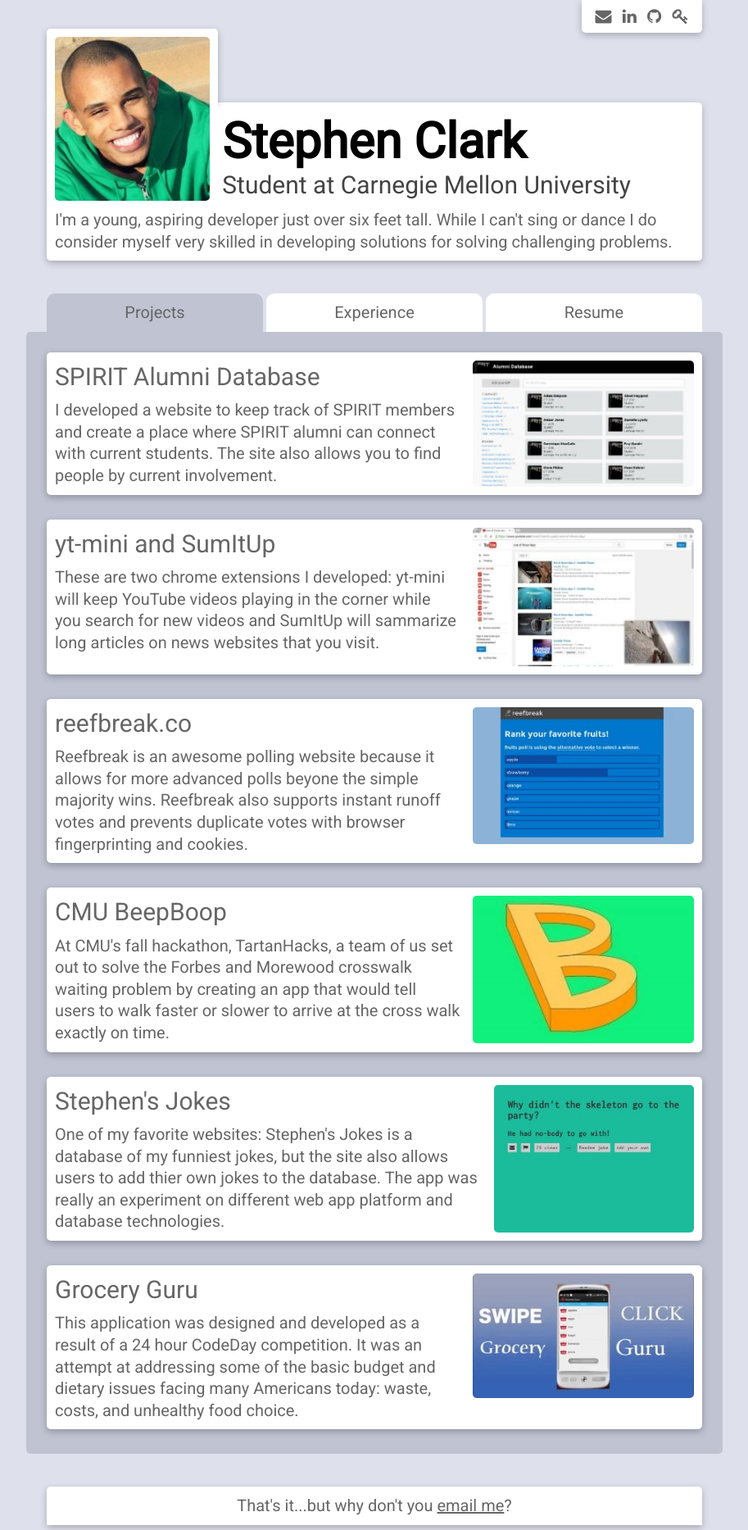
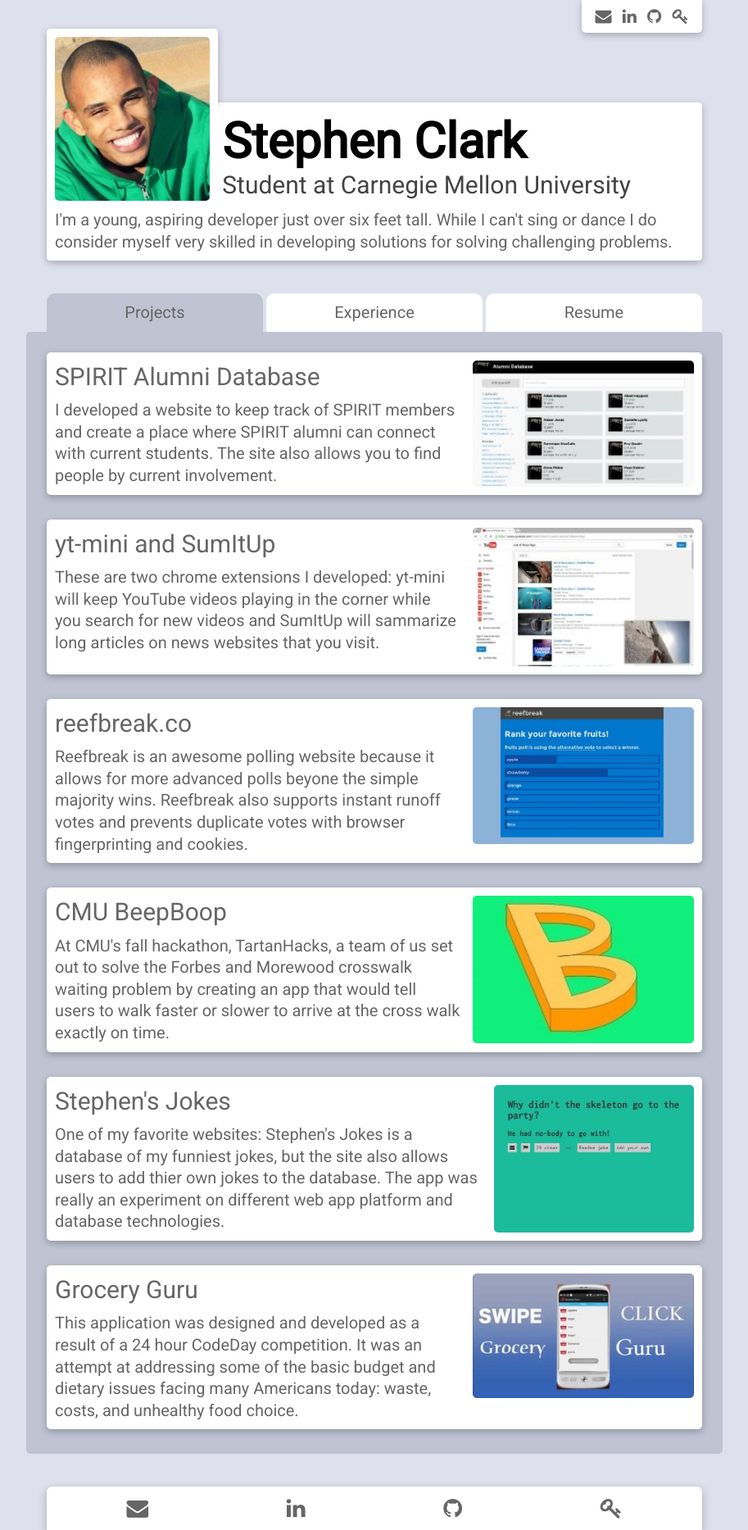
Before and after one commit to sclark/sclark.github.io, a Jekyll site: the page built from source/index.html, in a window 1280 px wide. Shown: the whole page at 82% size, without its empty margins (183-1096 px from the left). Built offline with Jekyll 4.4.1, drawn with Linux system fonts in a browser that asks for light colours; nearby versions of some CDN libraries.

Commit message:
Open links in new page and social links changes (in header and footer)

```diff
--- a/source/_includes/footer.html
+++ b/source/_includes/footer.html
@@ -1,5 +1,11 @@
 <div class="container">
-    <div class="footer">
-        <p>That's it...but why don't you <a href="{{ site.data.social[0].href }}">email me</a>?</p>
+    <div class="footer social">
+
+        {% for item in site.data.social %}
+            <a href="{{ item.href }}" target="_blank">
+                <i class="fa fa-{{ item.icon }}"></i>
+            </a>
+        {% endfor %}
+
     </div>
 </div>
--- a/source/_includes/style.css
+++ b/source/_includes/style.css
@@ -110,8 +110,6 @@
   justify-content: space-between;
   border-radius: 0 0 0.25em 0.25em;
   color: #666;
-  opacity: 0.5;
-  transition: opacity 0.15s ease-in-out;
 }
 
 .social > * {
@@ -121,10 +119,6 @@
 .social a {
   color: #666;
   cursor: pointer;
-}
-
-.social:hover {
-  opacity: 1;
 }
 
 .header {
@@ -219,13 +213,21 @@
 
 .footer {
   border-radius: 0.25em 0.25em 0 0;
-  margin-top: 2em;
+  margin-top: 1.5em;
   text-align: center;
 }
 
 .footer a {
   text-decoration: underline;
   color: inherit;
+}
+
+
+.footer.social {
+  float: none;
+  justify-content: space-around;
+  margin-bottom: 0;
+  font-size: 1.33em;
 }
 
 
@@ -248,10 +250,8 @@
   .social {
     float: none;
     justify-content: space-around;
-    opacity: 1;
     margin-bottom: 1em;
     font-size: 1.33em;
-    transition: none;
   }
 
   .cards > div h3 {
--- a/source/index.html
+++ b/source/index.html
@@ -23,11 +23,11 @@
 
                 <div data-type="{{ item.category }}">
                     {% if item.img.size > 0 %}
-                        <a href="{{ item.href }}">
+                        <a href="{{ item.href }}" target="_blank">
                             <img src="media/{{ item.img }}">
                         </a>
                     {% endif %}
-                    <a href="{{ item.href }}">
+                    <a href="{{ item.href }}" target="_blank">
                         <h3>{{ item.title }}</h3>
                     </a>
                     <p>{{ item.info }}</p>
```
